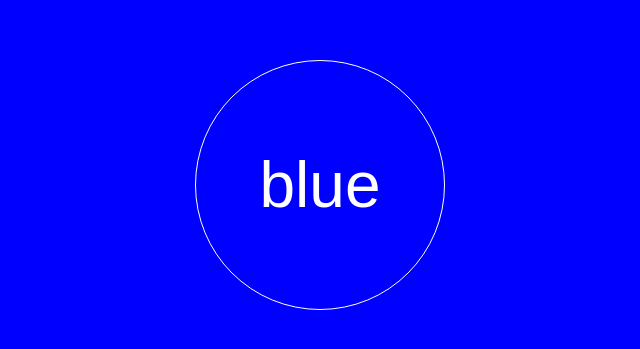
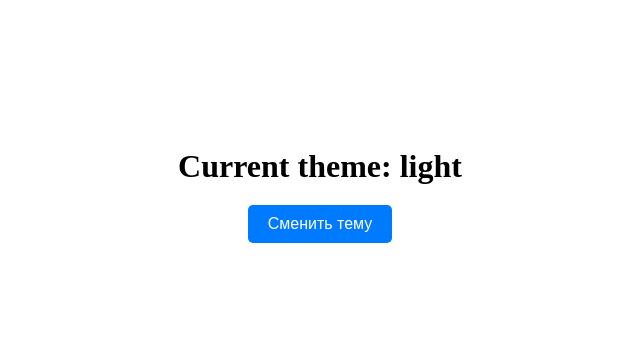
Before and after one commit to GitMozzarella/custom-hooks, a React (Create React App) app: page / in a window 1280 px wide. Shown: the part 215-564 px from the top of the page, without its empty margins (320-960 px from the left). Built offline with nearby package versions, Linux system fonts and the light colour scheme.

Commit message:
task 6(theme) : complete

```diff
--- a/src/App.css
+++ b/src/App.css
@@ -5,24 +5,41 @@ body {
 
 .container {
 	display: flex;
+	flex-direction: column;
+	align-items: center;
 	justify-content: center;
-	align-items: center;
 	height: 100vh;
+	background-color: white;
+}
+
+h1 {
+	margin-bottom: 20px;
 }
 
 button {
-	width: 250px;
-	height: 250px;
-	font-size: 64px;
-	border: 1px solid #fff;
-	border-radius: 50%;
+	padding: 10px 20px;
+	font-size: 16px;
+	background-color: #007bff;
+	color: white;
+	border: none;
+	border-radius: 5px;
 	cursor: pointer;
-	background-color: #007bff00;
-	color: #fff;
-	transition: all 0.3s ease;
 }
 
-button:hover {
-	width: 270px;
-	height: 270px;
+.container.light {
+	background-color: white;
+	color: black;
 }
+
+.container.light button {
+	background-color: #007bff;
+}
+
+.container.dark {
+	background-color: black;
+	color: white;
+}
+
+.container.dark button {
+	background-color: #ffc107;
+}
--- a/src/App.jsx
+++ b/src/App.jsx
@@ -1,10 +1,11 @@
-import React, { useRef, useEffect } from 'react'
+import React, { useRef, useEffect, useState } from 'react'
 import { useToggle } from './useToggle'
 import './App.css'
 
 function App() {
 	const buttonRef = useRef(null)
-	const [value, toggle] = useToggle(['blue', 'orange', 'cyan', 'teal'])
+	const [value, toggle] = useToggle(['light', 'dark'])
+	const [themeClass, setThemeClass] = useState('light')
 
 	const changeBackgroundColor = color => {
 		if (buttonRef.current) {
@@ -13,14 +14,14 @@ function App() {
 	}
 
 	useEffect(() => {
-		changeBackgroundColor(value)
+		changeBackgroundColor(value === 'light' ? '#007bff' : '#ffc107')
+		setThemeClass(value)
 	}, [value])
 
 	return (
-		<div ref={buttonRef} className='container'>
-			<button className='custom-button' onClick={toggle}>
-				{value}
-			</button>
+		<div className={`container ${themeClass}`}>
+			<h1>Current theme: {value}</h1>
+			<button onClick={toggle}>Сменить тему</button>
 		</div>
 	)
 }
--- a/src/useToggle.jsx
+++ b/src/useToggle.jsx
@@ -15,7 +15,7 @@ const toggleReducer = (state, action) => {
 	}
 }
 
-export function useToggle(values = ['blue', 'orange', 'cyan', 'teal']) {
+export function useToggle(values) {
 	const [state, dispatch] = useReducer(toggleReducer, initialState)
 
 	const toggle = () => {
```
